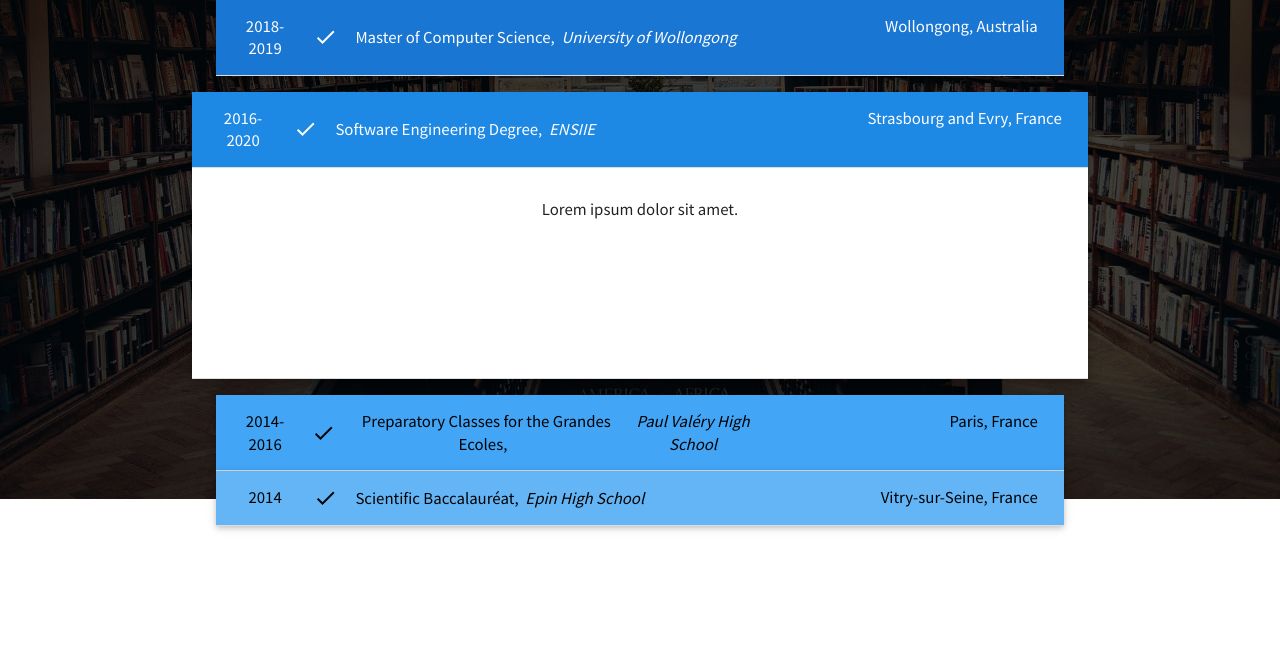
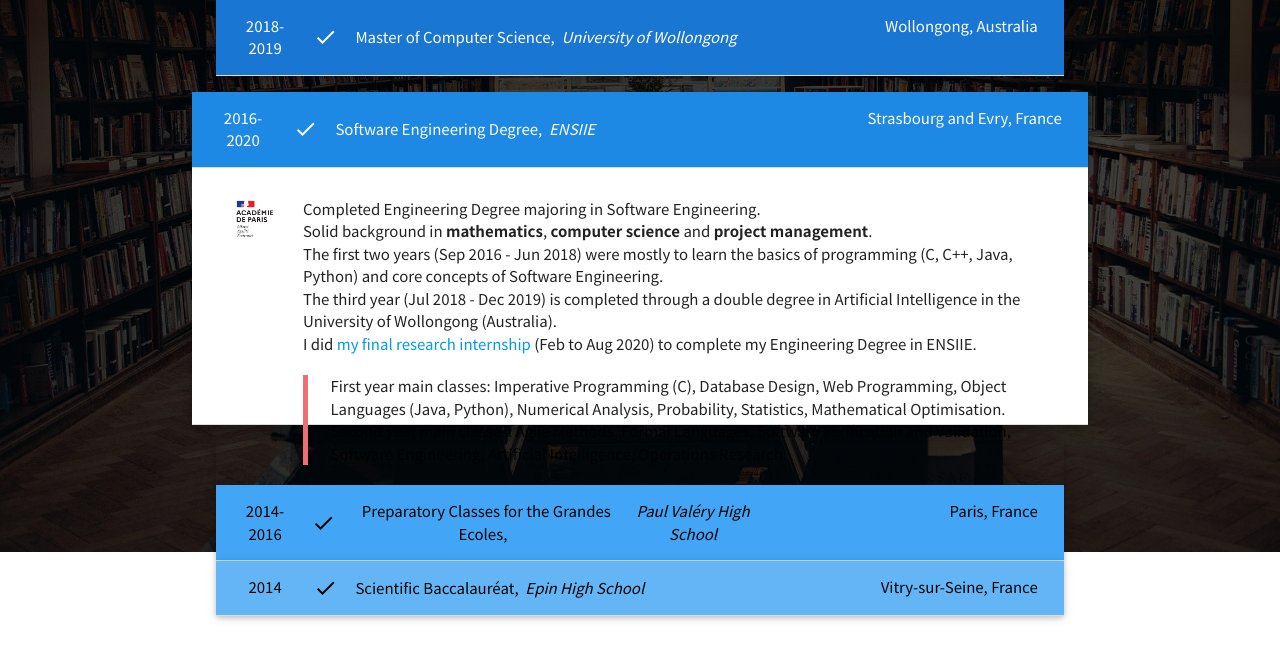
Before and after one commit to helenetran3/personal-website, a Django app: page /education/ in a window 1280 px wide, after a click that opens the changed part. Shown: the part 301-952 px from the top of the page. Before the commit the page ends 832 px from the top, so only its background shows below. Run offline with Django 3.2, Linux system fonts and the light colour scheme; some libraries are stand-ins or nearby versions.

Commit message:
Change the background image on the front page. Start to add content on the education page.

```diff
--- a/presentation/templates/presentation/education.html
+++ b/presentation/templates/presentation/education.html
@@ -90,7 +90,24 @@
                   <!-- <a class="green-text text-accent-2">Software Engineering Degree</a><a class="white-text">, <em>ENSIIE</em></a></div> -->
                 <div class="col s4 right-align">Strasbourg and Evry, France</div>
               </div>
-              <div class="collapsible-body white"><span>Lorem ipsum dolor sit amet.</span></div>
+              <div class="collapsible-body white left-align"><span>
+                <img class="responsive-img col s1" src="{% static 'presentation/images/logos/PV.PNG' %}" alt="Paul Valéry">
+                <span class="col s11">
+                  Completed Engineering Degree majoring in Software Engineering. <br>
+                  Solid background in <b>mathematics</b>, <b>computer science</b> and <b>project management</b>.  <br>
+                  The first two years (Sep 2016 - Jun 2018) were mostly to learn the basics of programming (C, C++, Java, Python) and core concepts of Software Engineering. <br>
+                  The third year (Jul 2018 - Dec 2019) is completed through a double degree in Artificial Intelligence in the University of Wollongong (Australia). <br>
+                  I did
+                  <a href="{% url 'presentation:projects' %}">my final research internship</a> (Feb to Aug 2020) to complete my Engineering Degree in ENSIIE.
+                  <blockquote>
+                    <ul>
+                      <li>First year main classes: Imperative Programming (C), Database Design, Web Programming, Object Languages (Java, Python), Numerical Analysis, Probability, Statistics, Mathematical Optimisation.</li>
+                      <li>Second year main classes: Agile Methods, Formal Languages, Software Verification and Validation, Software Engineering, Artificial Intelligence, Operations Research.</li>
+                    </ul>
+                  </blockquote>
+                </span>
+                </span>
+              </div>
             </li>
 
             <li>
@@ -104,6 +121,8 @@
                 <div class="col s4 right-align">Paris, France</div>
               </div>
               <div class="collapsible-body white left-align"><span>
+                <img class="responsive-img col s1" src="{% static 'presentation/images/logos/PV.PNG' %}" alt="Paul Valéry">
+                <span class="col s11">
                   2-year intensive class in Mathematics and Physics to prepare for national competitive exams for engineering graduate school
                   <blockquote>
                     <ul>
@@ -111,7 +130,9 @@
                       <li>Options taken: Industrial Sciences</li>
                     </ul>
                   </blockquote>
-                </span></div>
+                </span>
+                </span>
+              </div>
             </li>
 
             <li>
--- a/presentation/templates/presentation/index.html
+++ b/presentation/templates/presentation/index.html
@@ -69,7 +69,7 @@
       </div>
     </div>
 
-    <div class="parallax"><img src="{% static 'presentation/images/wellington_black.jpg' %}" style="background-size: cover;" alt="Background 1"></div>
+    <div class="parallax"><img src="{% static 'presentation/images/mountains_black.jpg' %}" style="background-size: cover;" alt="Background 1"></div>
 
   </div>
 
```
Also changed, not shown: presentation/templates/presentation/projects.html (+10 -10 lines), presentation/static/presentation/images/logos/PV.PNG (added), presentation/static/presentation/images/logos/epin.png (added), presentation/static/presentation/images/mountains.jpg (added), presentation/static/presentation/images/mountains_black.jpg (added).
